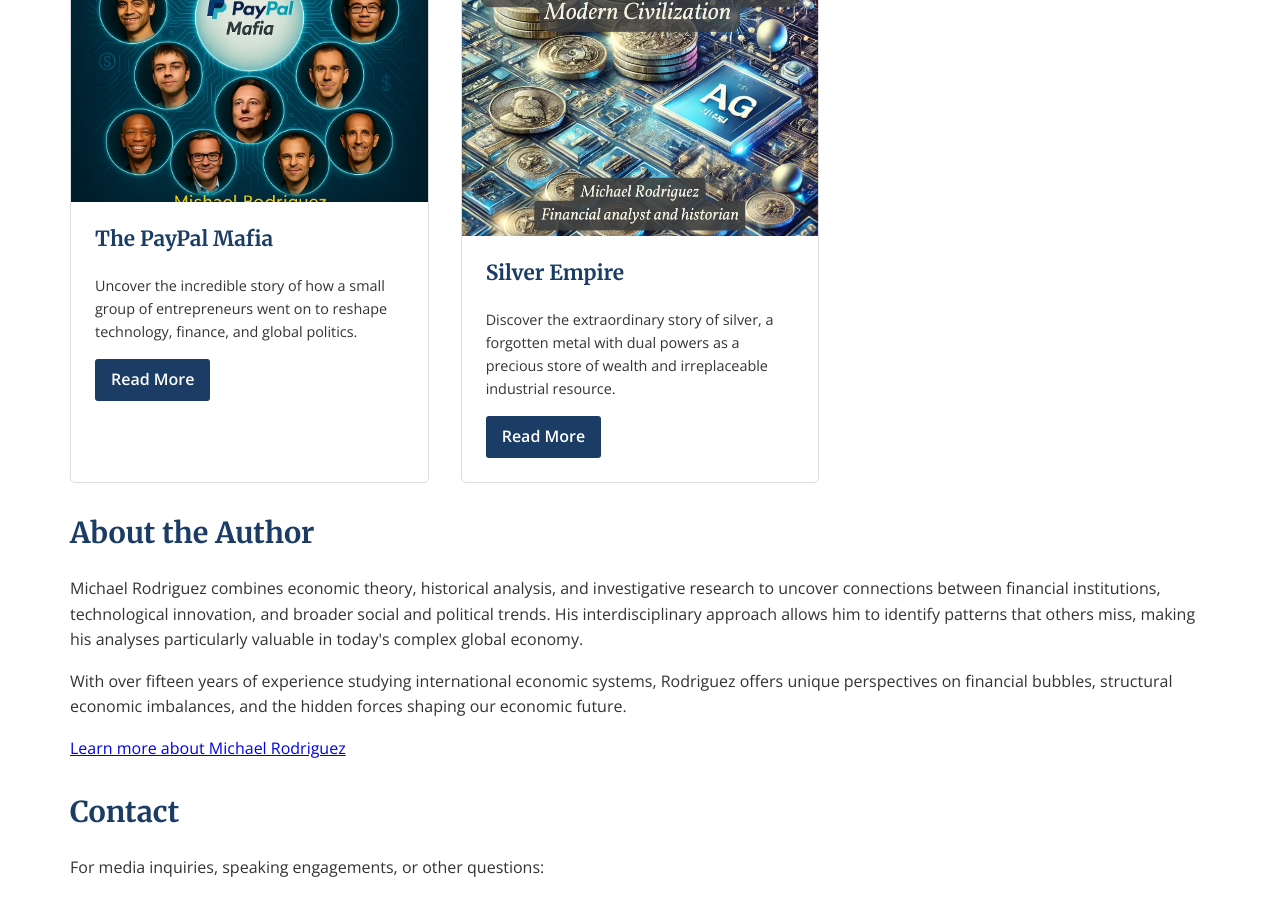
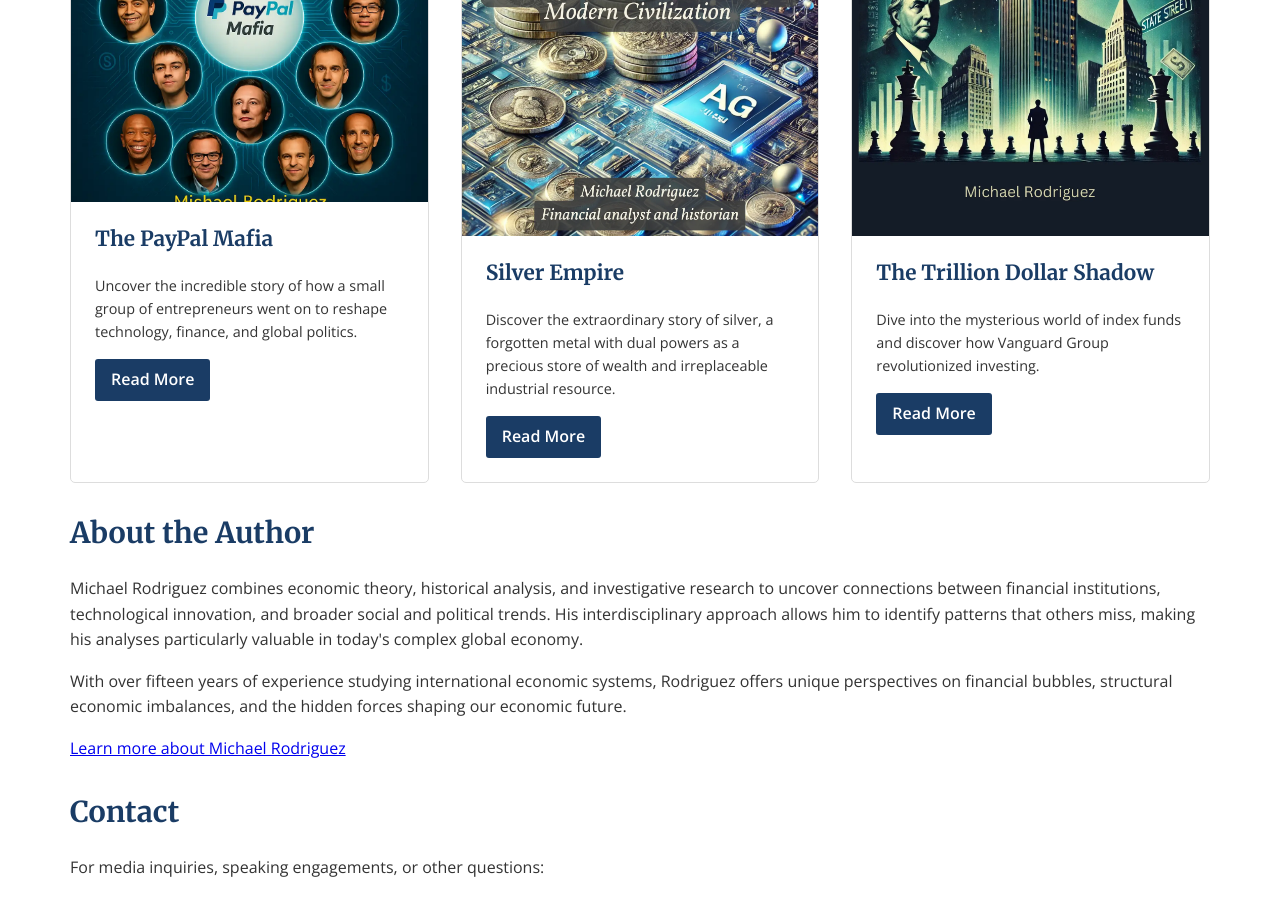
Before and after one commit to Zews123/michael-rodriguez-books, a Jekyll site: the page built from index.md, in a window 1280 px wide and 900 px high, scrolled down 1842 px. Built offline with Jekyll 4.4.1, drawn with Linux system fonts in a browser that asks for light colours.

Commit message:
Update index.md

```diff
--- a/index.md
+++ b/index.md
@@ -59,6 +59,15 @@
       <a href="{{ site.baseurl }}/books/silver-empire" class="btn">Read More</a>
     </div>
   </div>
+
+  <div class="book-card">
+    <img src="{{ site.baseurl }}/assets/images/Trillion_Dollar_Shadow.webp" alt="The Trillion Dollar Shadow Book Cover" style="max-width: 100%; height: auto;" loading="lazy">
+    <div class="book-card-content">
+      <h3>The Trillion Dollar Shadow</h3>
+      <p>Dive into the mysterious world of index funds and discover how Vanguard Group revolutionized investing.</p>
+      <a href="{{ site.baseurl }}/books/trillion-dollar-shadow" class="btn">Read More</a>
+    </div>
+  </div>
 </div>
 
 ## About the Author
```
